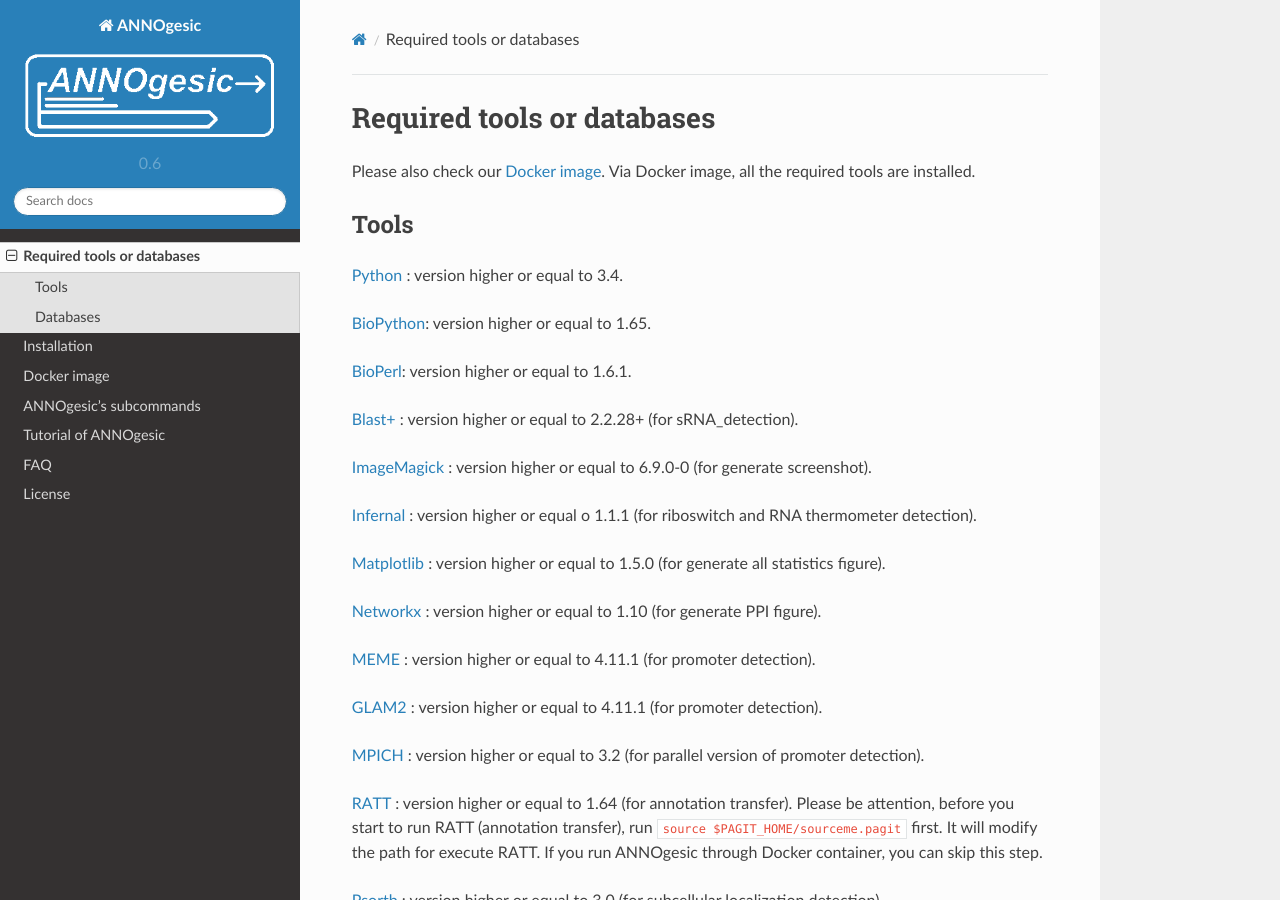
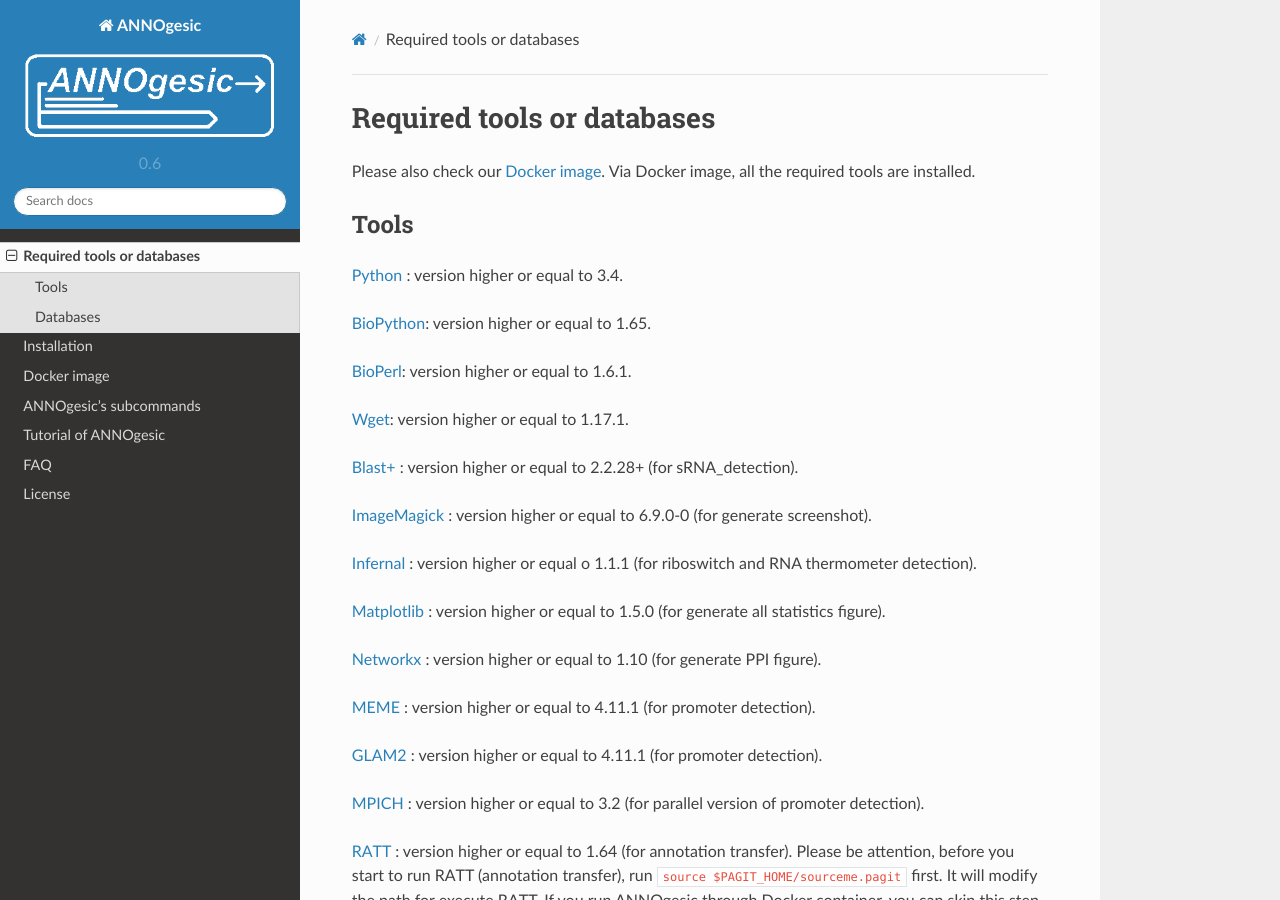
Before and after one commit to Sung-Huan/ANNOgesic, a Sphinx documentation site: the page built from docs/source/required.rst, in a window 1280 px wide and 900 px high. Built offline with Sphinx 7.4.7 and the Read the Docs theme 2.0.0, drawn with Linux system fonts in a browser that asks for light colours; pages that are not in the unit, such as notebooks, are missing from menus.

Commit message:
add wget

```diff
--- a/docs/source/required.rst
+++ b/docs/source/required.rst
@@ -14,6 +14,8 @@ Tools
 `BioPython <http://biopython.org/wiki/Main_Page>`_: version higher or equal to 1.65.
 
 `BioPerl <http://www.bioperl.org/wiki/Main_Page>`_:  version higher or equal to 1.6.1.
+
+`Wget <https://www.gnu.org/software/wget>`_:  version higher or equal to 1.17.1.
 
 `Blast+ <ftp://ftp.ncbi.nlm.nih.gov/blast/executables/blast+/LATEST/>`_ : version higher or equal to 2.2.28+ (for sRNA_detection).
 
```
